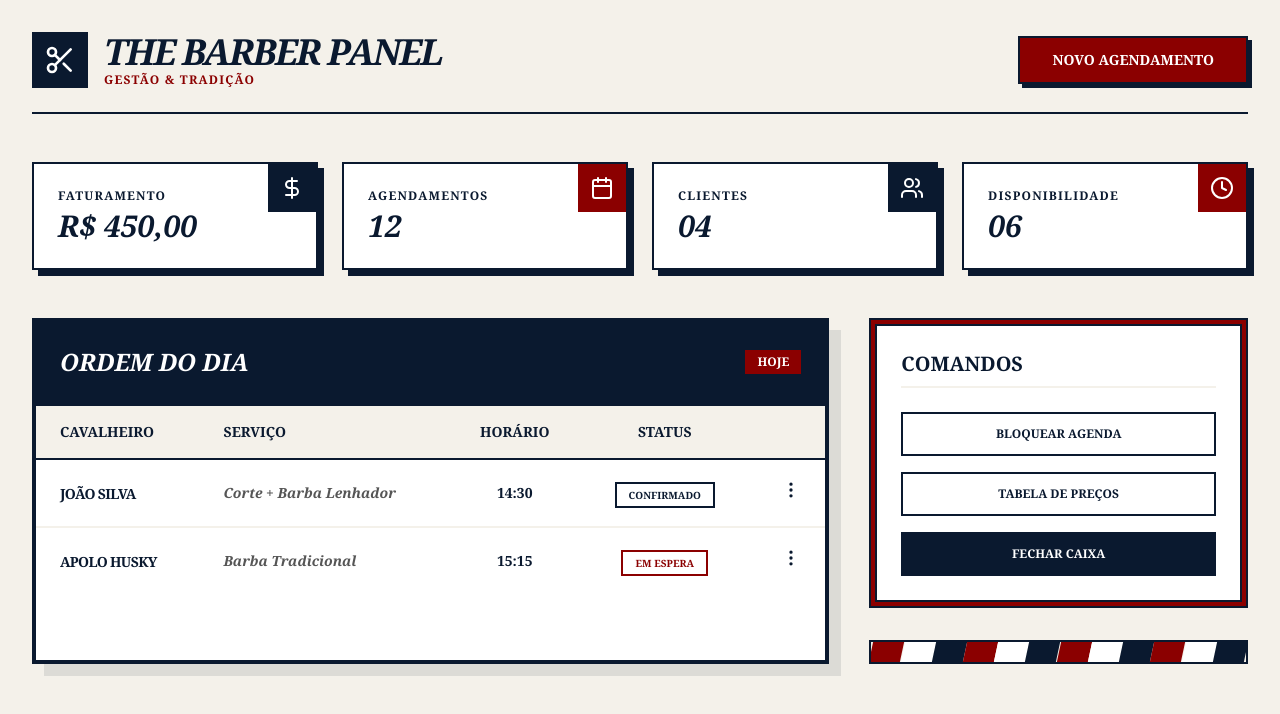
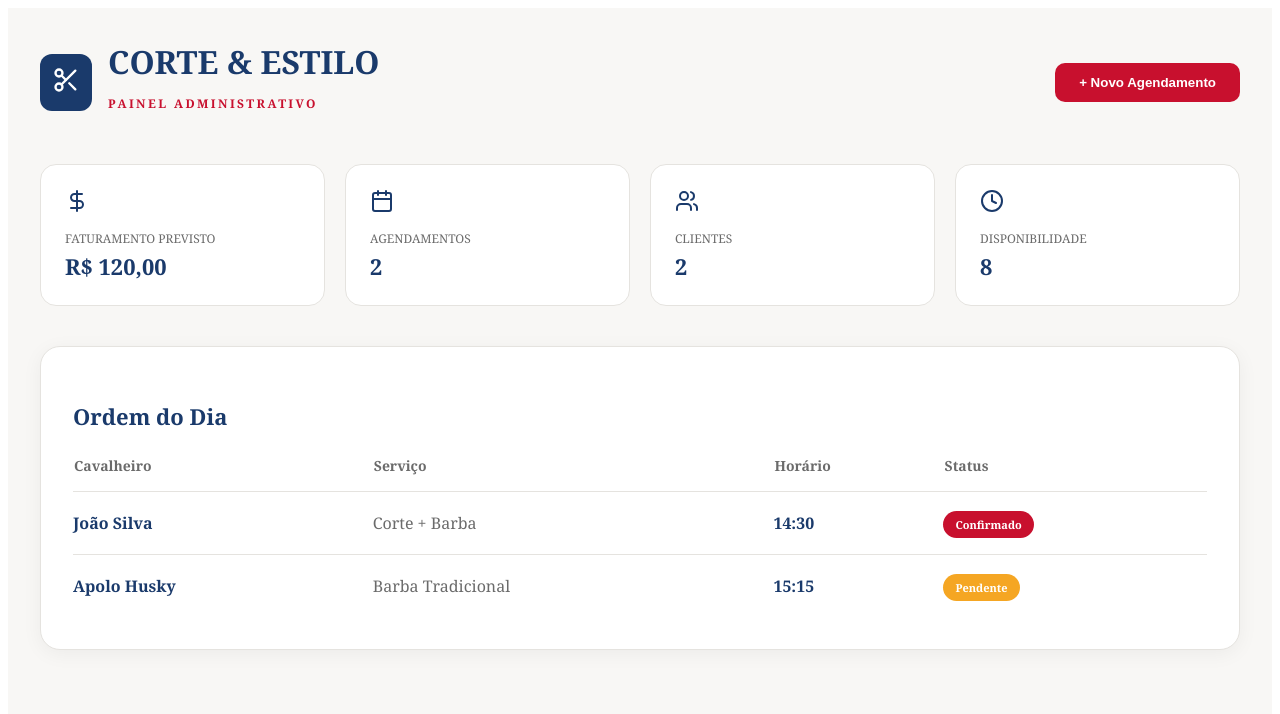
Before and after one commit to jose-s-melo/software-engineering, a Next.js app in the folder projeto-novo/frontend/: page /admin/dashboard in a window 1280 px wide. Shown: the top 714 px of the page. Built offline with nearby package versions, Linux system fonts and the light colour scheme.

Commit message:
feat: nova interface e lógica de agendamentos no dashboard admin

```diff
--- a/projeto-novo/frontend/src/app/admin/dashboard/page.tsx
+++ b/projeto-novo/frontend/src/app/admin/dashboard/page.tsx
@@ -1,148 +1,201 @@
 "use client";
 
-import React from 'react';
-import {
-  Users,
-  Calendar,
-  DollarSign,
-  Clock,
-  MoreVertical,
-  Search,
-  Plus,
-  Scissors
-} from 'lucide-react';
+import React, { useState } from 'react';
+import { Users, Calendar, DollarSign, Clock, Scissors, X } from 'lucide-react';
+
+const COLORS = {
+  red: "#C8102E",
+  blue: "#1A3A6B",
+  white: "#FFFFFF",
+  offWhite: "#F8F7F5",
+  gray: "#6B6B6B",
+  grayLight: "#E5E3DF",
+  overlay: "rgba(26, 58, 107, 0.5)", // Fundo escuro para o modal
+};
 
 export default function AdminDashboard() {
+  // 1. Estado para guardar a lista de agendamentos
+  const [appointments, setAppointments] = useState([
+    { id: 1, name: "João Silva", service: "Corte + Barba", time: "14:30", status: "Confirmado" },
+    { id: 2, name: "Apolo Husky", service: "Barba Tradicional", time: "15:15", status: "Pendente" }
+  ]);
+
+  // 2. Estados para controlar o Modal e o formulário
+  const [isModalOpen, setIsModalOpen] = useState(false);
+  const [formData, setFormData] = useState({ name: '', service: '', time: '', status: 'Confirmado' });
+
+  // 3. Função para salvar o novo agendamento
+  const handleAddAppointment = (e: React.FormEvent) => {
+    e.preventDefault();
+
+    if (!formData.name || !formData.time || !formData.service) return;
+
+    const newAppointment = {
+      id: appointments.length + 1,
+      ...formData
+    };
+
+    setAppointments([...appointments, newAppointment]);
+    setIsModalOpen(false); // Fecha o modal
+    setFormData({ name: '', service: '', time: '', status: 'Confirmado' }); // Limpa o form
+  };
+
   return (
-    <div className="min-h-screen bg-[#F4F1EA] p-4 md:p-8 font-serif">
-      {/* Header Estilo Vintage */}
-      <header className="flex flex-col md:flex-row md:items-center justify-between gap-6 mb-12 border-b-2 border-[#0A192F] pb-6">
-        <div className="flex items-center gap-4">
-          <div className="bg-[#0A192F] p-3 text-white">
-            <Scissors size={32} />
+    <div style={{ minHeight: "100vh", background: COLORS.offWhite, padding: "32px", fontFamily: "'Playfair Display', Georgia, serif", color: COLORS.blue, position: "relative" }}>
+      <div style={{ maxWidth: "1200px", margin: "0 auto" }}>
+
+        {/* Header */}
+        <header style={{ display: "flex", justifyContent: "space-between", alignItems: "center", marginBottom: "40px" }}>
+          <div style={{ display: "flex", alignItems: "center", gap: "16px" }}>
+            <div style={{ background: COLORS.blue, padding: "12px", color: COLORS.white, borderRadius: "12px" }}>
+              <Scissors size={28} />
             </div>
             <div>
-            <h1 className="text-4xl font-black text-[#0A192F] tracking-tighter uppercase italic">The Barber Panel</h1>
-            <p className="text-[#8B0000] font-bold uppercase tracking-widest text-xs">Gestão & Tradição</p>
+              <h1 style={{ fontSize: "32px", fontWeight: 900, margin: 0 }}>CORTE & ESTILO</h1>
+              <p style={{ color: COLORS.red, fontSize: "12px", textTransform: "uppercase", letterSpacing: "0.2em", fontWeight: 700 }}>Painel Administrativo</p>
+            </div>
+          </div>
+          <button
+            onClick={() => setIsModalOpen(true)}
+            style={{ background: COLORS.red, color: COLORS.white, padding: "12px 24px", borderRadius: "10px", border: "none", fontWeight: 700, cursor: "pointer", transition: "opacity 0.2s" }}
+          >
+            + Novo Agendamento
+          </button>
+        </header>
+
+        {/* Métricas dinâmicas baseadas no estado */}
+        <div style={{ display: "grid", gridTemplateColumns: "repeat(4, 1fr)", gap: "20px", marginBottom: "40px" }}>
+          <MetricCard title="Faturamento Previsto" value={`R$ ${appointments.length * 60},00`} icon={<DollarSign />} />
+          <MetricCard title="Agendamentos" value={appointments.length.toString()} icon={<Calendar />} />
+          <MetricCard title="Clientes" value={appointments.length.toString()} icon={<Users />} />
+          <MetricCard title="Disponibilidade" value={(10 - appointments.length).toString()} icon={<Clock />} />
+        </div>
+
+        {/* Tabela */}
+        <div style={{ background: COLORS.white, borderRadius: "20px", padding: "32px", border: `1px solid ${COLORS.grayLight}`, boxShadow: "0 4px 20px rgba(0,0,0,0.05)" }}>
+          <h3 style={{ marginBottom: "24px", fontSize: "22px" }}>Ordem do Dia</h3>
+          <table style={{ width: "100%", borderCollapse: "collapse" }}>
+            <thead>
+              <tr style={{ color: COLORS.gray, textAlign: "left", fontSize: "14px" }}>
+                <th style={{ paddingBottom: "16px" }}>Cavalheiro</th>
+                <th style={{ paddingBottom: "16px" }}>Serviço</th>
+                <th style={{ paddingBottom: "16px" }}>Horário</th>
+                <th style={{ paddingBottom: "16px" }}>Status</th>
+              </tr>
+            </thead>
+            <tbody>
+              {appointments.length === 0 ? (
+                <tr>
+                  <td colSpan={4} style={{ padding: "20px 0", textAlign: "center", color: COLORS.gray }}>Nenhum agendamento para hoje.</td>
+                </tr>
+              ) : (
+                appointments.map((appt) => (
+                  <Row key={appt.id} name={appt.name} service={appt.service} time={appt.time} status={appt.status} />
+                ))
+              )}
+            </tbody>
+          </table>
         </div>
       </div>
 
-        <div className="flex items-center gap-4">
-          <button className="bg-[#8B0000] text-white px-8 py-3 font-bold border-2 border-[#0A192F] hover:bg-[#A50000] transition-all shadow-[4px_4px_0px_0px_rgba(10,25,47,1)] uppercase text-sm">
-            Novo Agendamento
+      {/* Modal de Novo Agendamento */}
+      {isModalOpen && (
+        <div style={{ position: "fixed", top: 0, left: 0, right: 0, bottom: 0, background: COLORS.overlay, display: "flex", alignItems: "center", justifyContent: "center", zIndex: 50, padding: "20px" }}>
+          <div style={{ background: COLORS.white, padding: "32px", borderRadius: "20px", width: "100%", maxWidth: "400px", position: "relative", boxShadow: "0 20px 40px rgba(0,0,0,0.2)" }}>
+
+            <button onClick={() => setIsModalOpen(false)} style={{ position: "absolute", top: "24px", right: "24px", background: "none", border: "none", cursor: "pointer", color: COLORS.gray }}>
+              <X size={24} />
             </button>
-        </div>
-      </header>
 
-      {/* Cards de Métricas - Paleta Marinho e Carmesim */}
-      <div className="grid grid-cols-1 sm:grid-cols-2 lg:grid-cols-4 gap-6 mb-12">
-        <StatCard title="Faturamento" value="R$ 450,00" icon={<DollarSign />} variant="blue" />
-        <StatCard title="Agendamentos" value="12" icon={<Calendar />} variant="red" />
-        <StatCard title="Clientes" value="04" icon={<Users />} variant="blue" />
-        <StatCard title="Disponibilidade" value="06" icon={<Clock />} variant="red" />
+            <h3 style={{ fontSize: "24px", marginBottom: "24px", color: COLORS.blue, marginTop: 0 }}>Novo Agendamento</h3>
+
+            <form onSubmit={handleAddAppointment} style={{ display: "flex", flexDirection: "column", gap: "16px" }}>
+
+              <div>
+                <label style={{ display: "block", fontSize: "12px", fontWeight: 700, color: COLORS.gray, marginBottom: "8px", textTransform: "uppercase" }}>Nome do Cliente</label>
+                <input
+                  type="text"
+                  required
+                  value={formData.name}
+                  onChange={(e) => setFormData({...formData, name: e.target.value})}
+                  style={{ width: "100%", padding: "12px", borderRadius: "8px", border: `1px solid ${COLORS.grayLight}`, boxSizing: "border-box", fontFamily: "inherit" }}
+                  placeholder="Ex: Carlos Silva"
+                />
               </div>
 
-      <div className="grid grid-cols-1 lg:grid-cols-3 gap-10">
-        {/* Tabela de Próximos Atendimentos */}
-        <section className="lg:col-span-2 bg-white border-4 border-[#0A192F] shadow-[12px_12px_0px_0px_rgba(10,25,47,0.1)]">
-          <div className="p-6 border-b-4 border-[#0A192F] bg-[#0A192F] text-white flex justify-between items-center">
-            <h2 className="font-black text-2xl uppercase italic">Ordem do Dia</h2>
-            <span className="text-xs font-bold bg-[#8B0000] px-3 py-1">HOJE</span>
+              <div>
+                <label style={{ display: "block", fontSize: "12px", fontWeight: 700, color: COLORS.gray, marginBottom: "8px", textTransform: "uppercase" }}>Serviço</label>
+                <select
+                  required
+                  value={formData.service}
+                  onChange={(e) => setFormData({...formData, service: e.target.value})}
+                  style={{ width: "100%", padding: "12px", borderRadius: "8px", border: `1px solid ${COLORS.grayLight}`, boxSizing: "border-box", fontFamily: "inherit", backgroundColor: COLORS.white }}
+                >
+                  <option value="" disabled>Selecione um serviço</option>
+                  <option value="Corte Clássico">Corte Clássico</option>
+                  <option value="Barba Tradicional">Barba Tradicional</option>
+                  <option value="Corte + Barba">Corte + Barba</option>
+                  <option value="Pigmentação">Pigmentação</option>
+                </select>
               </div>
 
-          <div className="overflow-x-auto">
-            <table className="w-full text-left border-collapse">
-              <thead>
-                <tr className="bg-[#F4F1EA] border-b-2 border-[#0A192F]">
-                  <th className="px-6 py-4 text-sm font-black text-[#0A192F] uppercase">Cavalheiro</th>
-                  <th className="px-6 py-4 text-sm font-black text-[#0A192F] uppercase">Serviço</th>
-                  <th className="px-6 py-4 text-sm font-black text-[#0A192F] uppercase text-center">Horário</th>
-                  <th className="px-6 py-4 text-sm font-black text-[#0A192F] uppercase text-center">Status</th>
-                  <th className="px-6 py-4"></th>
-                </tr>
-              </thead>
-              <tbody className="divide-y-2 divide-[#F4F1EA]">
-                <AppointmentRow
-                  name="João Silva"
-                  service="Corte + Barba Lenhador"
-                  time="14:30"
-                  status="Confirmado"
+              <div style={{ display: "flex", gap: "16px" }}>
+                <div style={{ flex: 1 }}>
+                  <label style={{ display: "block", fontSize: "12px", fontWeight: 700, color: COLORS.gray, marginBottom: "8px", textTransform: "uppercase" }}>Horário</label>
+                  <input
+                    type="time"
+                    required
+                    value={formData.time}
+                    onChange={(e) => setFormData({...formData, time: e.target.value})}
+                    style={{ width: "100%", padding: "12px", borderRadius: "8px", border: `1px solid ${COLORS.grayLight}`, boxSizing: "border-box", fontFamily: "inherit" }}
                   />
-                <AppointmentRow
-                  name="Apolo Husky"
-                  service="Barba Tradicional"
-                  time="15:15"
-                  status="Em Espera"
-                />
-              </tbody>
-            </table>
                 </div>
-        </section>
-
-        {/* Sidebar Estilo Barber Pole */}
-        <aside className="space-y-8">
-          <div className="bg-[#8B0000] p-1 border-2 border-[#0A192F]">
-             <div className="bg-white p-6 border-2 border-[#0A192F]">
-                <h2 className="font-black text-xl text-[#0A192F] mb-6 uppercase border-b-2 border-[#F4F1EA] pb-2">Comandos</h2>
-                <div className="space-y-4">
-                  <QuickActionButton label="Bloquear Agenda" />
-                  <QuickActionButton label="Tabela de Preços" />
-                  <QuickActionButton label="Fechar Caixa" isPrimary />
-                </div>
+                <div style={{ flex: 1 }}>
+                  <label style={{ display: "block", fontSize: "12px", fontWeight: 700, color: COLORS.gray, marginBottom: "8px", textTransform: "uppercase" }}>Status</label>
+                  <select
+                    value={formData.status}
+                    onChange={(e) => setFormData({...formData, status: e.target.value})}
+                    style={{ width: "100%", padding: "12px", borderRadius: "8px", border: `1px solid ${COLORS.grayLight}`, boxSizing: "border-box", fontFamily: "inherit", backgroundColor: COLORS.white }}
+                  >
+                    <option value="Confirmado">Confirmado</option>
+                    <option value="Pendente">Pendente</option>
+                  </select>
                 </div>
               </div>
 
-          {/* Elemento Decorativo Barber Pole Horizontal */}
-          <div className="h-6 w-full border-2 border-[#0A192F] flex overflow-hidden">
-            {[...Array(12)].map((_, i) => (
-              <div key={i} className={`flex-1 -skew-x-12 h-full ${i % 3 === 0 ? 'bg-[#8B0000]' : i % 3 === 1 ? 'bg-white' : 'bg-[#0A192F]'}`} />
-            ))}
+              <button type="submit" style={{ background: COLORS.blue, color: COLORS.white, padding: "16px", borderRadius: "10px", border: "none", fontWeight: 700, cursor: "pointer", marginTop: "8px", fontSize: "16px" }}>
+                Salvar Agendamento
+              </button>
+            </form>
+
           </div>
-        </aside>
         </div>
+      )}
     </div>
   );
 }
 
-function StatCard({ title, value, icon, variant }: any) {
-  const isRed = variant === 'red';
+function MetricCard({ title, value, icon }: any) {
   return (
-    <div className="bg-white border-2 border-[#0A192F] p-6 shadow-[6px_6px_0px_0px_rgba(10,25,47,1)] relative overflow-hidden group">
-      <div className={`absolute top-0 right-0 w-12 h-12 flex items-center justify-center ${isRed ? 'bg-[#8B0000]' : 'bg-[#0A192F]'} text-white`}>
-        {icon}
-      </div>
-      <p className="text-xs font-black text-[#0A192F] uppercase tracking-widest mb-1">{title}</p>
-      <p className="text-3xl font-black text-[#0A192F] italic">{value}</p>
+    <div style={{ background: COLORS.white, padding: "24px", borderRadius: "16px", border: `1px solid ${COLORS.grayLight}` }}>
+      <div style={{ color: COLORS.blue, marginBottom: "12px" }}>{icon}</div>
+      <p style={{ color: COLORS.gray, fontSize: "12px", textTransform: "uppercase", margin: 0 }}>{title}</p>
+      <p style={{ fontSize: "22px", fontWeight: 700, margin: "4px 0 0" }}>{value}</p>
     </div>
   );
 }
 
-function AppointmentRow({ name, service, time, status }: any) {
+function Row({ name, service, time, status }: any) {
   return (
-    <tr className="hover:bg-[#F4F1EA] transition-colors">
-      <td className="px-6 py-5">
-        <span className="font-black text-[#0A192F] uppercase text-sm tracking-tighter">{name}</span>
-      </td>
-      <td className="px-6 py-5 text-sm font-bold text-[#555] italic">{service}</td>
-      <td className="px-6 py-5 text-sm font-black text-[#0A192F] text-center">{time}</td>
-      <td className="px-6 py-5 text-center">
-        <span className={`text-[10px] font-black px-3 py-1 uppercase border-2 ${status === 'Confirmado' ? 'border-[#0A192F] text-[#0A192F]' : 'border-[#8B0000] text-[#8B0000]'}`}>
+    <tr style={{ borderTop: `1px solid ${COLORS.grayLight}` }}>
+      <td style={{ padding: "20px 0", fontWeight: 600 }}>{name}</td>
+      <td style={{ padding: "20px 0", color: COLORS.gray }}>{service}</td>
+      <td style={{ padding: "20px 0", fontWeight: 700 }}>{time}</td>
+      <td style={{ padding: "20px 0" }}>
+        <span style={{ fontSize: "11px", padding: "6px 12px", borderRadius: "20px", background: status === 'Confirmado' ? COLORS.red : '#F5A623', color: COLORS.white, fontWeight: 700 }}>
           {status}
         </span>
-      </td>
-      <td className="px-6 py-5 text-right">
-        <button className="text-[#0A192F] hover:scale-110 transition-transform">
-          <MoreVertical size={20} />
-        </button>
       </td>
     </tr>
   );
 }
-
-function QuickActionButton({ label, isPrimary }: any) {
-  return (
-    <button className={`w-full text-center p-3 font-black text-xs uppercase border-2 transition-all ${isPrimary ? 'bg-[#0A192F] text-white border-[#0A192F] hover:bg-[#1a2a44]' : 'bg-white text-[#0A192F] border-[#0A192F] hover:bg-[#F4F1EA]'}`}>
-      {label}
-    </button>
-  );
-}
--- a/projeto-novo/frontend/src/app/globals.css
+++ b/projeto-novo/frontend/src/app/globals.css
@@ -7,6 +7,9 @@
 }
 
 body {
-  background-color: #F4F1EA; /* Cor de papel envelhecido vintage */
-  color: #0A192F; /* Azul marinho profundo */
+  /* Remova ou altere essas cores para não forçar o estilo em tudo */
+  background-color: #F8F7F5;
+  color: #1A1A1A;
+  margin: 0;
+  padding: 0;
 }
--- a/projeto-novo/frontend/src/app/layout.tsx
+++ b/projeto-novo/frontend/src/app/layout.tsx
@@ -1,9 +1,8 @@
 import type { Metadata } from "next";
-import "./globals.css";
 
 export const metadata: Metadata = {
-  title: "The Barber Panel | Gestão & Tradição",
-  description: "Sistema de gestão para barbearias clássicas",
+  title: "Corte & Estilo | Gestão",
+  description: "Sistema de gestão profissional",
 };
 
 export default function RootLayout({
@@ -13,8 +12,8 @@ export default function RootLayout({
 }>) {
   return (
     <html lang="pt-br">
-      {/* O fundo #F4F1EA dá o aspecto de papel envelhecido vintage */}
-      <body className="bg-[#F4F1EA] antialiased">
+      {/* Removemos o bg-[#F4F1EA] para que a página controle seu próprio fundo */}
+      <body className="antialiased">
         {children}
       </body>
     </html>
--- a/projeto-novo/frontend/src/app/page.tsx
+++ b/projeto-novo/frontend/src/app/page.tsx
@@ -1,23 +1,57 @@
+"use client";
+
 import Link from "next/link";
 import { Scissors } from "lucide-react";
 
+// Mesma paleta utilizada no dashboard e login
+const COLORS = {
+  red: "#C8102E",
+  blue: "#1A3A6B",
+  white: "#FFFFFF",
+  offWhite: "#F8F7F5",
+};
+
 export default function Home() {
   return (
-    <div className="min-h-screen flex flex-col items-center justify-center p-6 text-center">
-      <div className="bg-[#0A192F] p-6 text-white mb-6 border-4 border-[#8B0000] shadow-[8px_8px_0px_0px_rgba(10,25,47,1)]">
+    <div style={{
+      minHeight: "100vh",
+      display: "flex",
+      flexDirection: "column",
+      alignItems: "center",
+      justifyContent: "center",
+      padding: "24px",
+      textAlign: "center",
+      background: COLORS.offWhite,
+      fontFamily: "'Playfair Display', Georgia, serif"
+    }}>
+      <div style={{
+        background: COLORS.blue,
+        padding: "24px",
+        color: COLORS.white,
+        marginBottom: "24px",
+        borderRadius: "20px"
+      }}>
         <Scissors size={64} />
       </div>
 
-      <h1 className="text-5xl font-black text-[#0A192F] uppercase italic mb-2 tracking-tighter">
-        The Barber Panel
+      <h1 style={{ fontSize: "48px", fontWeight: 900, color: COLORS.blue, margin: "0 0 8px 0" }}>
+        CORTE & ESTILO
       </h1>
-      <p className="text-[#8B0000] font-bold uppercase tracking-[0.2em] text-sm mb-12">
-        Estilo Clássico & Gestão Moderna
+      <p style={{ color: COLORS.red, fontSize: "14px", letterSpacing: "0.2em", textTransform: "uppercase", marginBottom: "48px", fontWeight: 700 }}>
+        Gestão Moderna
       </p>
 
       <Link
         href="/admin/dashboard"
-        className="bg-[#0A192F] text-white px-10 py-4 font-black uppercase border-4 border-[#0A192F] hover:bg-white hover:text-[#0A192F] transition-all shadow-[8px_8px_0px_0px_rgba(139,0,0,1)]"
+        style={{
+          background: COLORS.blue,
+          color: COLORS.white,
+          padding: "16px 40px",
+          borderRadius: "10px",
+          textDecoration: "none",
+          fontWeight: 700,
+          transition: "background 0.2s"
+        }}
       >
         Acessar Dashboard
       </Link>
```
Also changed, not shown: 1 other file (tests, documents, lock files or other folders). Lines whose indentation alone changed are shown as unchanged.
